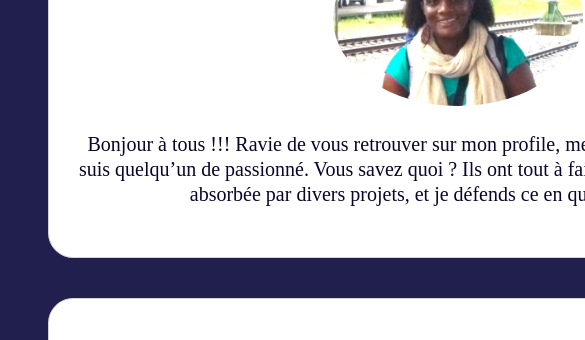
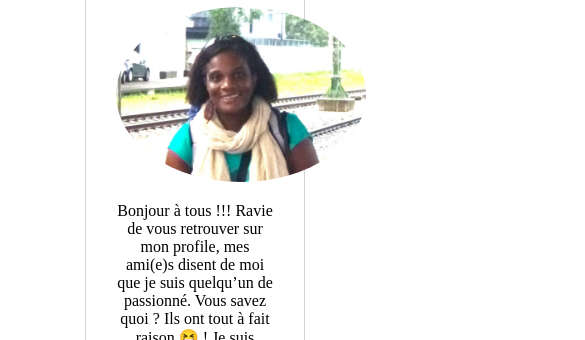
Before and after one commit to Balata972/profile, a plain HTML site: page index.html in a window 390 px wide. Shown: the part 219-559 px from the top of the page, 585 px wide, since content can reach past the window. Drawn offline with Linux system fonts and the light colour scheme; a web font is replaced by a local one.

Commit message:
make my profile prettier

```diff
--- a/index.html
+++ b/index.html
@@ -43,10 +43,10 @@
     <h1>Follow me !</h1>
     <ul class="list-inline">
       <li>
-          <a href="#"><i class="fab fa-github"></i></a>
+          <a href="#"><i class="fab fa-github" width: 150, height: 150></i></a>
       </li>
       <li>
-        <a href="#"><i class="fab fa-linkedin"></i></a>
+        <a href="#"><i class="fab fa-linkedin" width: 150, height: 150></i></a>
       </li>
     </ul></div>
     </div>
--- a/style.css
+++ b/style.css
@@ -1,4 +1,5 @@
 @import url('https://fonts.googleapis.com/css2?family=Cedarville+Cursive&display=swap');
+<meta name="viewport" content="width=device-width, initial-scale=1">
 
 body {
   background-color: rgb(33, 31, 77);
@@ -41,3 +42,24 @@ h1{
 .list-inline{
   list-style: none;
 }
+
+@media (max-width: 960px) {
+  /* Pour un écran < 960px, cette classe CSS s'applique */
+  .container {
+    width: 700px;
+  }
+}
+
+@media (max-width: 720px) {
+  /* Pour un écran < 720px, cette classe CSS s'applique */
+  .container {
+    width: 500px;
+  }
+}
+
+@media (max-width: 540px) {
+  /* Pour un écran < 540px, cette classe CSS s'applique */
+  .container {
+    width: 300px;
+  }
+}
```
